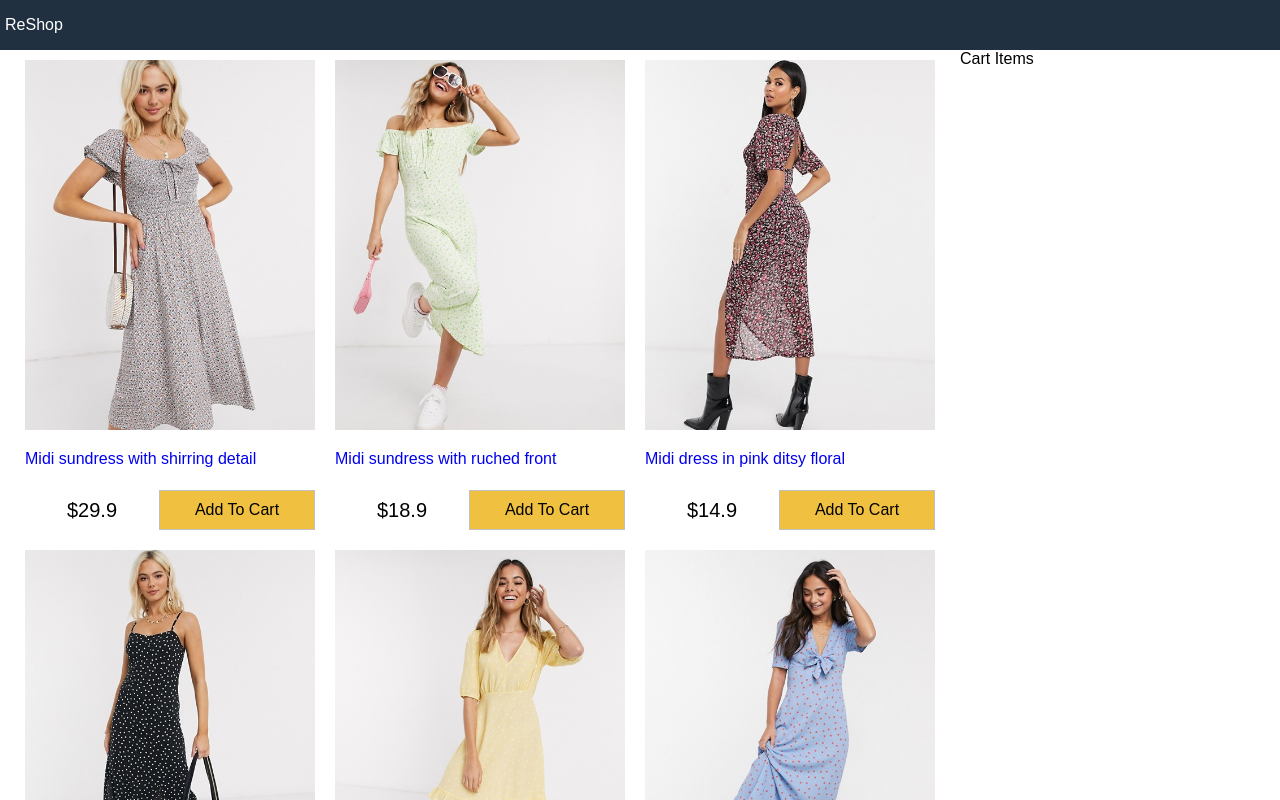
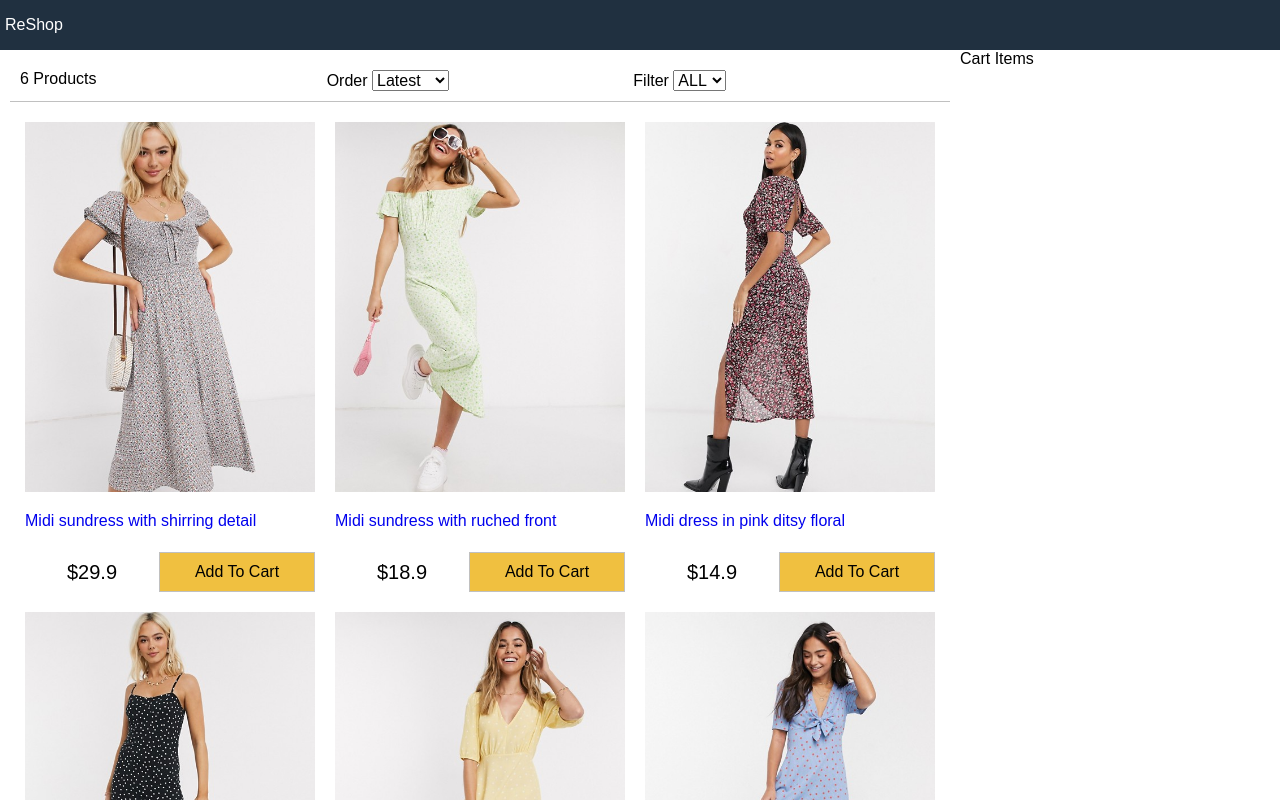
Before and after one commit to Clintjeez/Reshop-app, a React (Create React App) app: page / in a window 1280 px wide. Shown: the top 800 px of the page. Built offline with nearby package versions, Linux system fonts and the light colour scheme.

Commit message:
create filter component

```diff
--- a/src/App.js
+++ b/src/App.js
@@ -1,6 +1,7 @@
 // feature 1
 import React from "react";
 import data from "./data.json";
+import Filter from "./components/Filter";
 import Products from "./components/Products";
 
 class App extends React.Component {
@@ -12,6 +13,42 @@
       sort: "",
     };
   }
+  sortProducts = (event) => {
+    const sort = event.target.value;
+
+    console.log(event.target.value);
+    this.setState((state) => ({
+      sort: sort,
+      products: this.state.products
+        .slice()
+        .sort((a, b) =>
+          sort === "lowest"
+            ? a.price > b.price
+              ? 1
+              : -1
+            : sort === "highest"
+            ? a.price < b.price
+              ? 1
+              : -1
+            : a._id < b._id
+            ? 1
+            : -1
+        ),
+    }));
+  };
+  filterProducts = (event) => {
+    console.log(event.target.value);
+    if (event.target.value === "") {
+      this.setState({ size: event.target.value, products: data.products });
+    } else {
+      this.setState({
+        size: event.target.value,
+        products: data.products.filter(
+          (product) => product.availableSizes.indexOf(event.target.value) >= 0
+        ),
+      });
+    }
+  };
   render() {
     return (
       <div className="grid-container">
@@ -21,6 +58,13 @@
         <main>
           <div className="content">
             <div className="main">
+              <Filter
+                count={this.state.products.length}
+                size={this.state.size}
+                sort={this.state.sort}
+                filterProducts={this.filterProducts}
+                sortProducts={this.sortProducts}
+              />
               <Products products={this.state.products} />
             </div>
             <div className="sidebar">Cart Items</div>
--- /dev/null
+++ b/src/components/Filter.js
@@ -0,0 +1,31 @@
+import React, { Component } from "react";
+
+export default class filter extends Component {
+  render() {
+    return (
+      <div className="filter">
+        <div className="filter-result">{this.props.count} Products</div>
+        <div className="filter-sort">
+          Order{" "}
+          <select value={this.props.size} onChange={this.props.sortProducts}>
+            <option>Latest</option>
+            <option value="lowest">Lowest</option>
+            <option value="highest">Highest</option>
+          </select>
+        </div>
+        <div className="filter-size">
+          Filter{" "}
+          <select value={this.props.size} onChange={this.props.filterProducts}>
+            <option value="">ALL</option>
+            <option value="XL">XL</option>
+            <option value="S">S</option>
+            <option value="M">M</option>
+            <option value="L">L</option>
+            <option value="XL">XL</option>
+            <option value="XXL">XXL</option>
+          </select>
+        </div>
+      </div>
+    );
+  }
+}
--- a/src/index.css
+++ b/src/index.css
@@ -117,3 +117,15 @@
 .button.primary {
   background-color: #f0c040;
 }
+
+/* filter */
+.filter {
+  display: flex;
+  justify-content: space-between;
+  padding: 1rem;
+  margin: 1rem;
+  border-bottom: 0.1rem #c0c0c0 solid;
+}
+.filter div {
+  flex: 1;
+}
```
Also changed, not shown: 1 other file (tests, documents, lock files or other folders).
